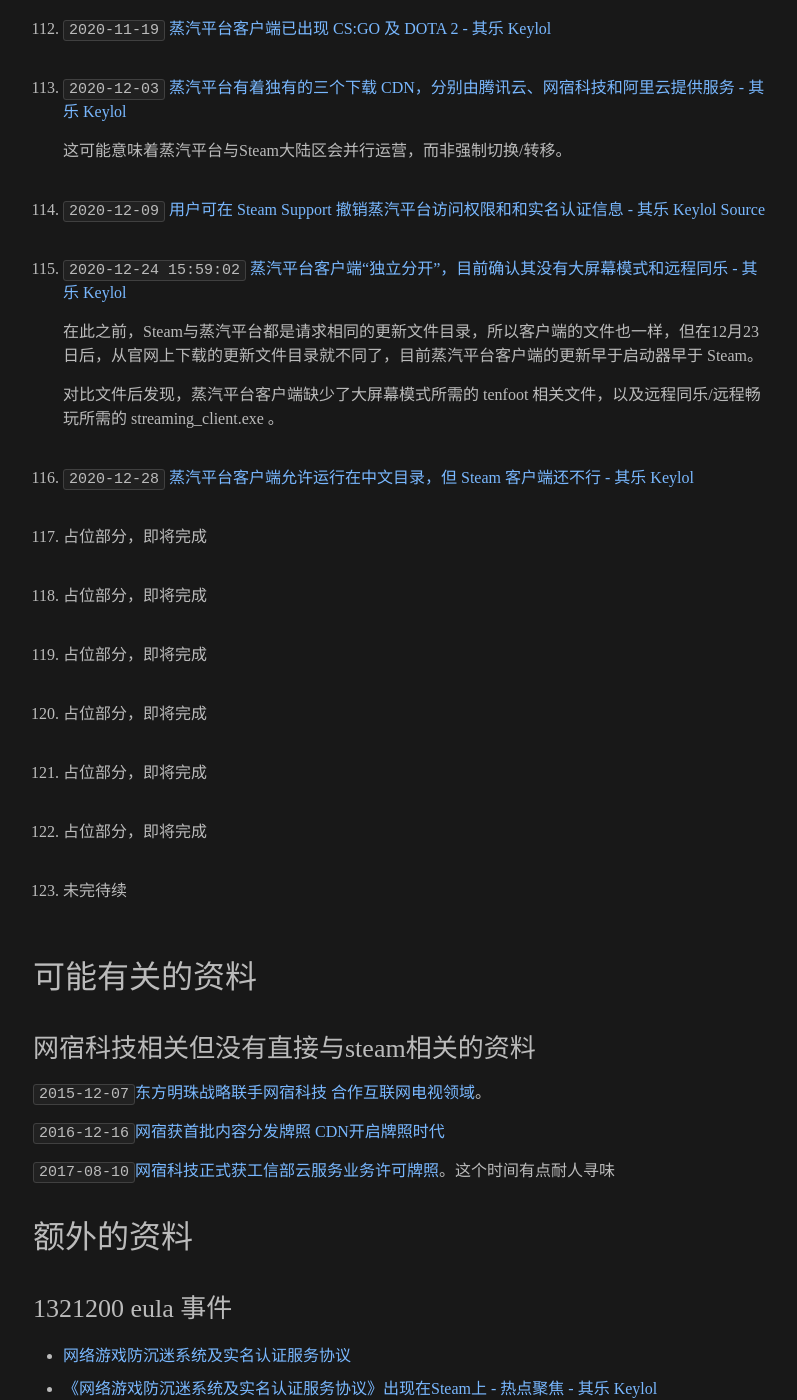
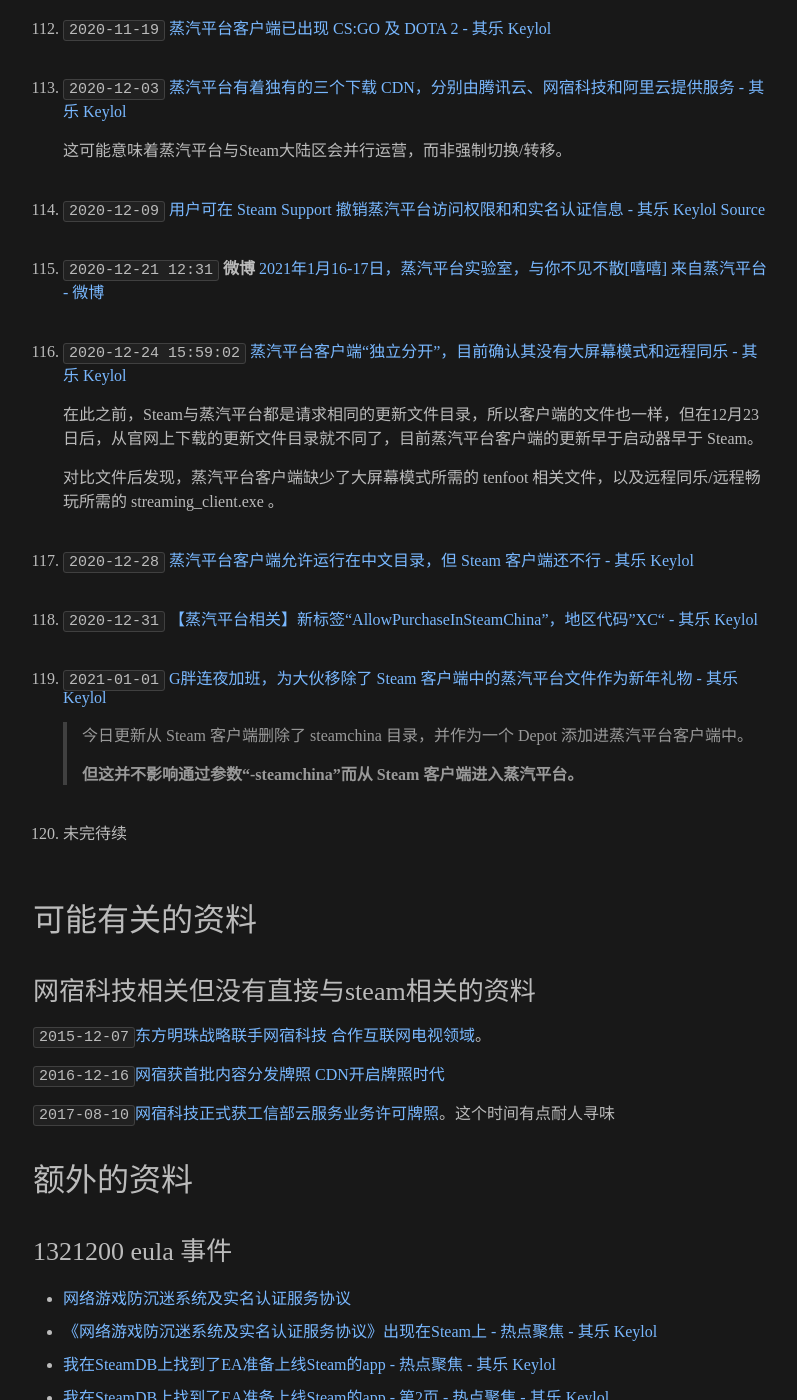
Before and after one commit to gledos/gledos.github.io, a Jekyll site: the page built from _posts/2018-07-12-wegame-steam.markdown, in a window 1280 px wide and 1400 px high, scrolled down 19772 px. Shown: the whole window, without its empty margins (237-1034 px from the left). Built offline with Jekyll 4.4.1, drawn with Linux system fonts in a browser that asks for light colours.

Commit message:
更新 steam 相关新闻，移除了 steamchina 目录

```diff
--- a/_posts/2018-07-12-wegame-steam.markdown
+++ b/_posts/2018-07-12-wegame-steam.markdown
@@ -706,27 +706,25 @@
 
 114. `2020-12-09` [用户可在 Steam Support 撤销蒸汽平台访问权限和和实名认证信息 - 其乐 Keylol](https://archive.is/umaqI "https://keylol.com/t665563-1-1") [Source](https://web.archive.org/web/20201216052320/https://github.com/SteamDatabase/SteamTracking/commit/65bb929fb02b3f996de247dd8819c51a2967a07d)
 
-115. `2020-12-24 15:59:02` [蒸汽平台客户端“独立分开”，目前确认其没有大屏幕模式和远程同乐 - 其乐 Keylol](https://archive.is/M9tYb "https://keylol.com/t669953-1-1")
+115. `2020-12-21 12:31` **微博** [2021年1月16-17日，蒸汽平台实验室，与你不见不散[嘻嘻] 来自蒸汽平台 - 微博](https://archive.is/PC7Vh "https://weibo.com/6654528440/Jztv8sdeb")
+
+116. `2020-12-24 15:59:02` [蒸汽平台客户端“独立分开”，目前确认其没有大屏幕模式和远程同乐 - 其乐 Keylol](https://archive.is/M9tYb "https://keylol.com/t669953-1-1")
 
      在此之前，Steam与蒸汽平台都是请求相同的更新文件目录，所以客户端的文件也一样，但在12月23日后，从官网上下载的更新文件目录就不同了，目前蒸汽平台客户端的更新早于启动器早于 Steam。
 
      对比文件后发现，蒸汽平台客户端缺少了大屏幕模式所需的 tenfoot 相关文件，以及远程同乐/远程畅玩所需的 streaming_client.exe 。
 
-116. `2020-12-28` [蒸汽平台客户端允许运行在中文目录，但 Steam 客户端还不行 - 其乐 Keylol](https://archive.is/1Umap "https://keylol.com/t671051-1-1")
+117. `2020-12-28` [蒸汽平台客户端允许运行在中文目录，但 Steam 客户端还不行 - 其乐 Keylol](https://archive.is/1Umap "https://keylol.com/t671051-1-1")
 
-117. 占位部分，即将完成
+118. `2020-12-31` [【蒸汽平台相关】新标签“AllowPurchaseInSteamChina”，地区代码”XC“ - 其乐 Keylol](https://archive.is/D7Zq6 "https://keylol.com/t671965-1-1")
 
-118. 占位部分，即将完成
+119. `2021-01-01` [G胖连夜加班，为大伙移除了 Steam 客户端中的蒸汽平台文件作为新年礼物 - 其乐 Keylol](https://archive.is/X7Qyz "https://keylol.com/t672268-1-1")
 
-119. 占位部分，即将完成
+     > 今日更新从 Steam 客户端删除了 steamchina 目录，并作为一个 Depot 添加进蒸汽平台客户端中。
+     >
+     > **但这并不影响通过参数“-steamchina”而从 Steam 客户端进入蒸汽平台。**
 
-120. 占位部分，即将完成
-
-121. 占位部分，即将完成
-
-122. 占位部分，即将完成
-
-123. 未完待续
+120. 未完待续
 
 <!-- [这是真的吗 NGA玩家社区](https://archive.vn/rgmOt) 在隔壁群友看到的，如果是真的话，那?死也不会用的
     steam中国、WAC反作弊 -->
```
